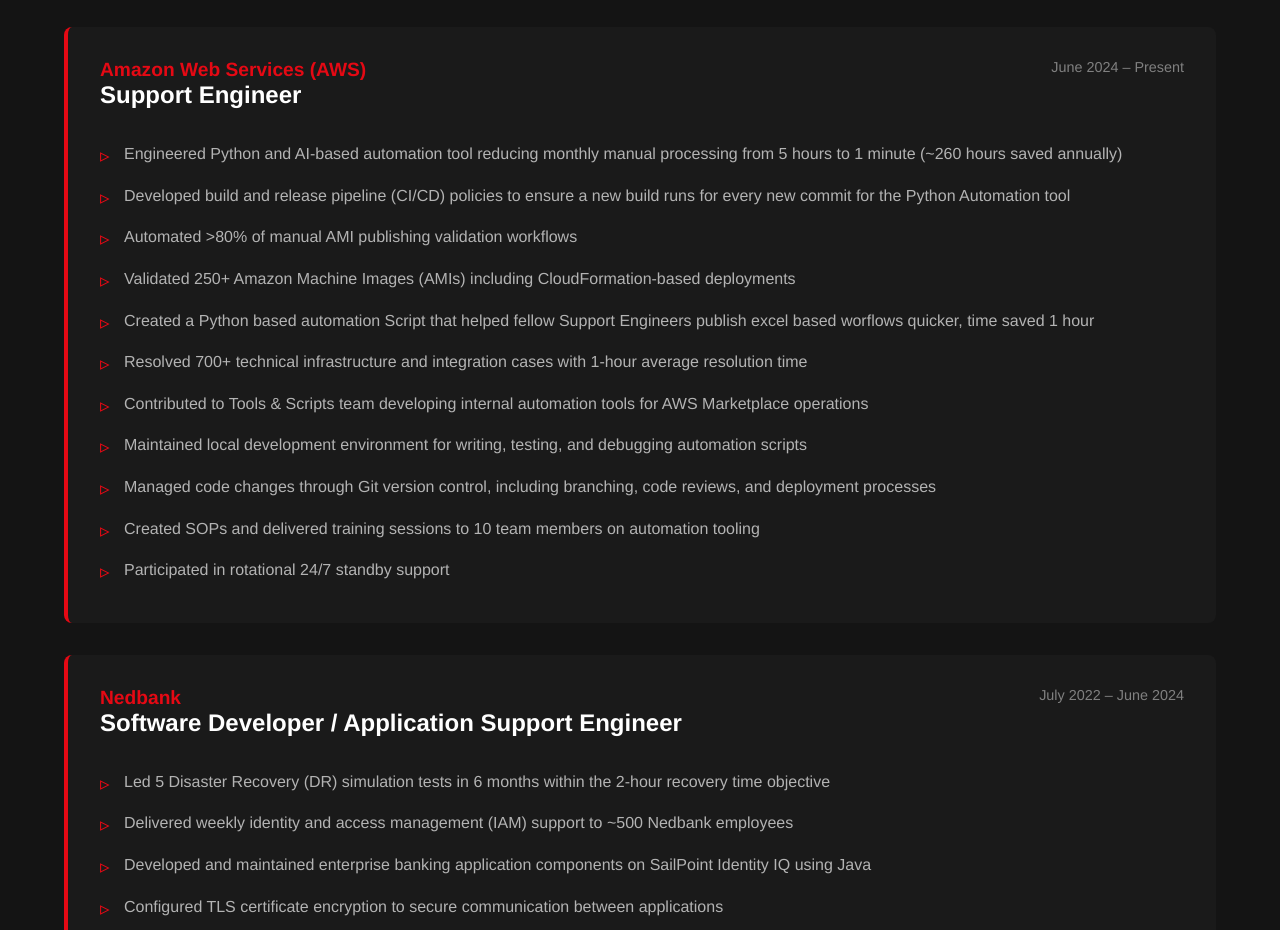
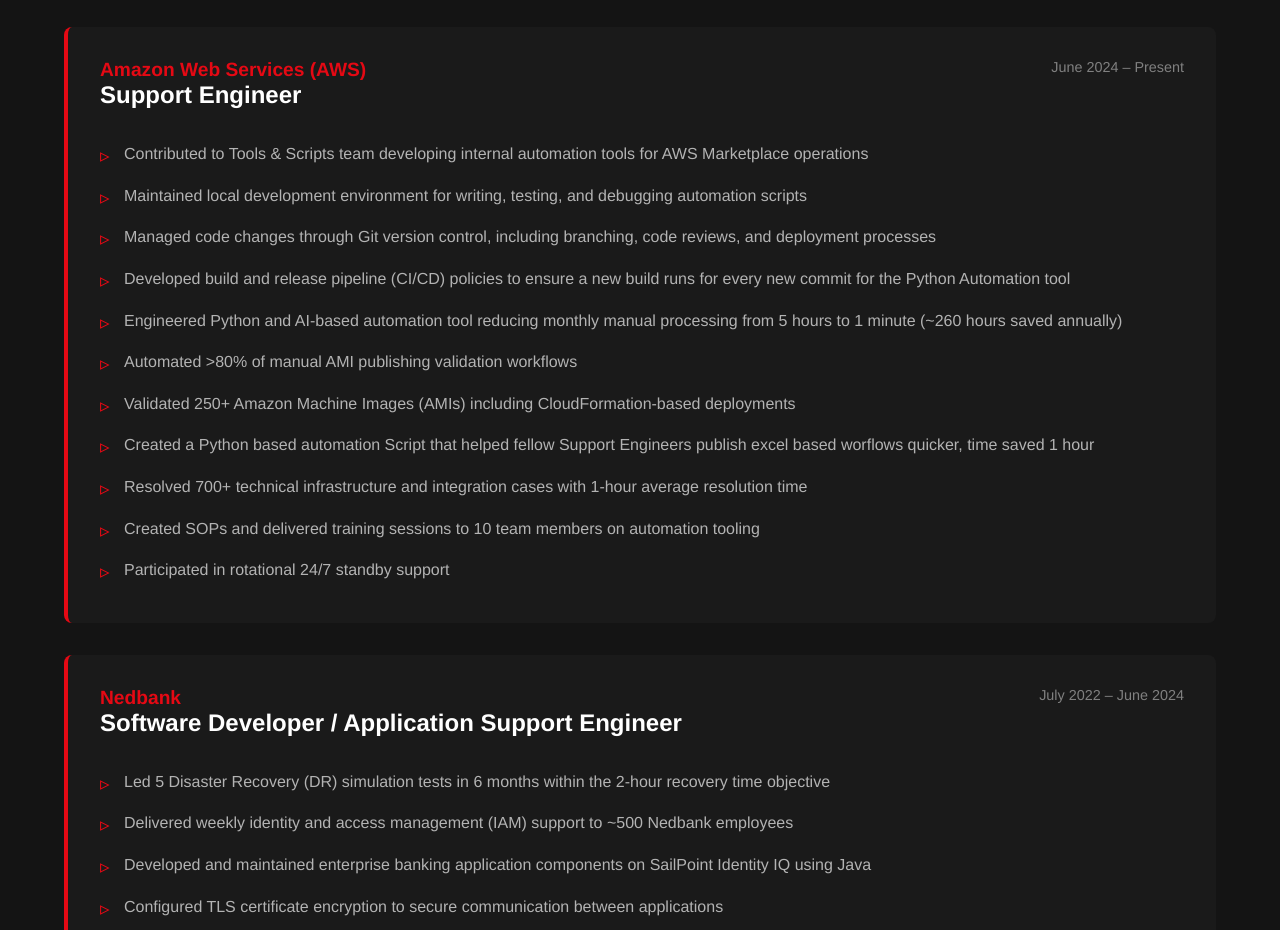
Before and after one commit to Siyanda-Khanyile/KhanyileResume, a React (Create React App) app: page / in a window 1280 px wide. Shown: the part 1600-2530 px from the top of the page. Built offline with nearby package versions, Linux system fonts and the light colour scheme; no server answers.

Commit message:
Updated experience on the experience.

```diff
--- a/src/components/Experience.jsx
+++ b/src/components/Experience.jsx
@@ -7,15 +7,15 @@
       role: "Support Engineer",
       duration: "June 2024 – Present",
       achievements: [
+        "Contributed to Tools & Scripts team developing internal automation tools for AWS Marketplace operations",
+        "Maintained local development environment for writing, testing, and debugging automation scripts",
+        "Managed code changes through Git version control, including branching, code reviews, and deployment processes",
+        "Developed build and release pipeline (CI/CD) policies to ensure a new build runs for every new commit for the Python Automation tool",
         "Engineered Python and AI-based automation tool reducing monthly manual processing from 5 hours to 1 minute (~260 hours saved annually)",
-        "Developed build and release pipeline (CI/CD) policies to ensure a new build runs for every new commit for the Python Automation tool",
         "Automated >80% of manual AMI publishing validation workflows",
         "Validated 250+ Amazon Machine Images (AMIs) including CloudFormation-based deployments",
         "Created a Python based automation Script that helped fellow Support Engineers publish excel based worflows quicker, time saved 1 hour",
         "Resolved 700+ technical infrastructure and integration cases with 1-hour average resolution time",
-        "Contributed to Tools & Scripts team developing internal automation tools for AWS Marketplace operations",
-        "Maintained local development environment for writing, testing, and debugging automation scripts",
-        "Managed code changes through Git version control, including branching, code reviews, and deployment processes",
         "Created SOPs and delivered training sessions to 10 team members on automation tooling",
         "Participated in rotational 24/7 standby support"
       ]
```
